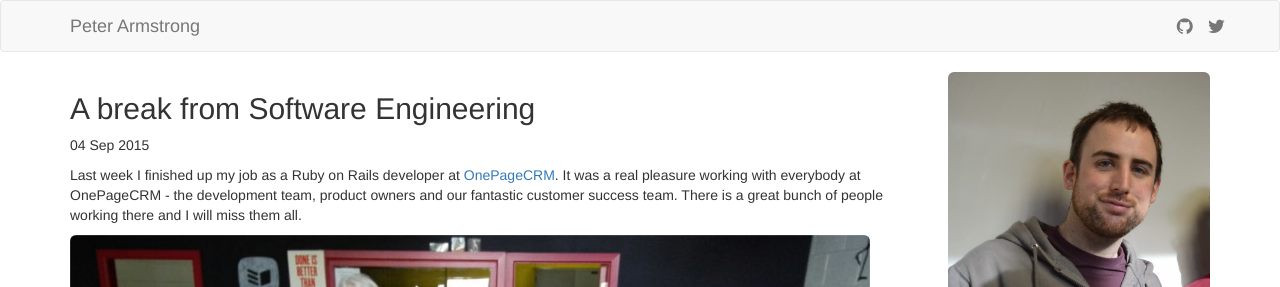
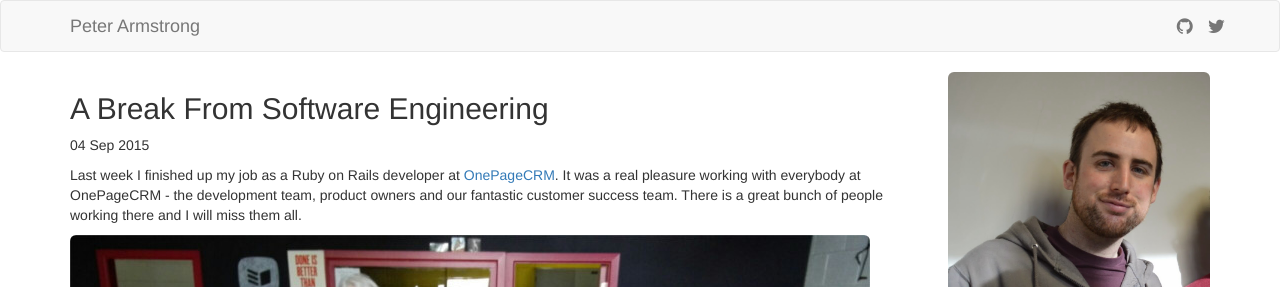
Before and after one commit to peteretep/peteretep.github.io, a Jekyll site: the page built from _posts/2015-09-04-break-from-software-engineering.md, in a window 1280 px wide. Shown: the top 287 px of the page. Built offline with Jekyll 4.4.1, drawn with Linux system fonts in a browser that asks for light colours; nearby versions of some CDN libraries; Markdown is read by kramdown in place of the engine named in the settings.

```diff
--- a/_posts/2015-09-04-break-from-software-engineering.md
+++ b/_posts/2015-09-04-break-from-software-engineering.md
@@ -1,6 +1,6 @@
 ---
 layout: post
-title: "A break from Software Engineering"
+title: "A Break From Software Engineering"
 slug: "break-from-software-engineering"
 category: blog
 author: peter
```
